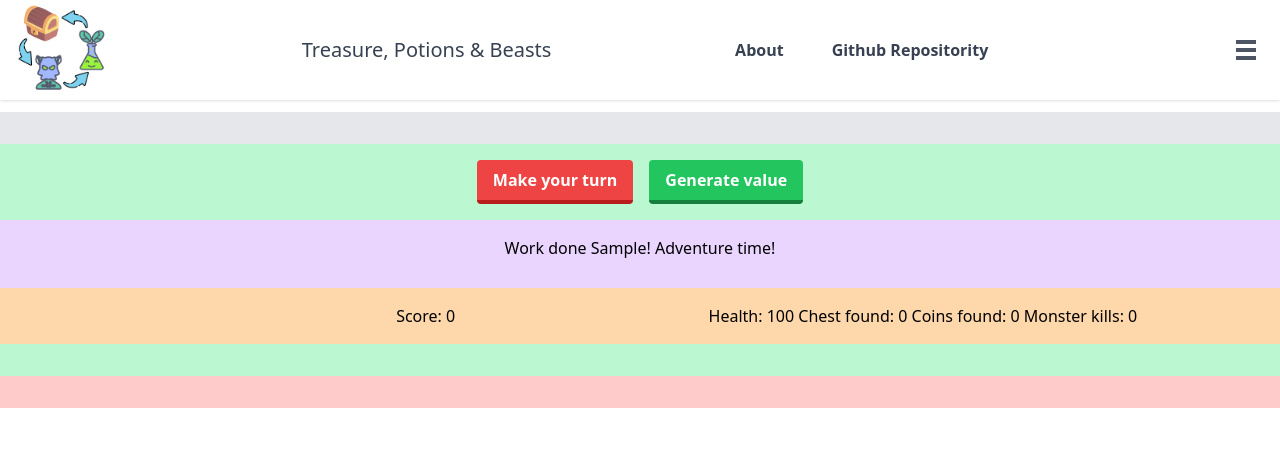
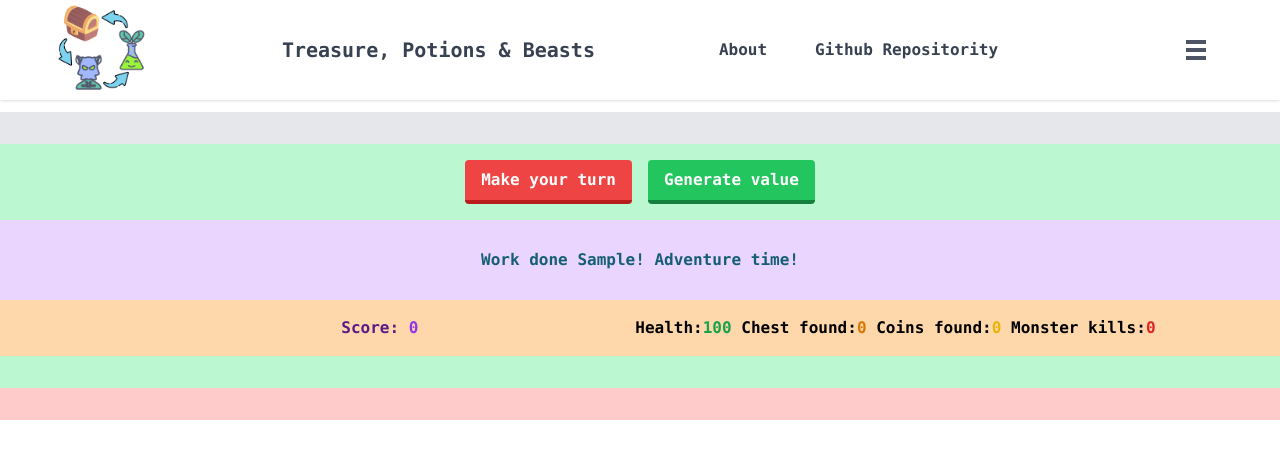
Before and after one commit to ivanoviliyan/TreasurePotions-Beasts, a website with bundled scripts: page index.html in a window 1280 px wide. Both pictures are taken after typing "Sample" into the empty fields and a click on the button "Submit". Built offline with nearby package versions, Linux system fonts and the light colour scheme.

Commit message:
update some stuff

```diff
--- a/JS/script.js
+++ b/JS/script.js
@@ -43,6 +43,10 @@ const monsters = [
 	'Ghost 👻',
 	'Yeti 🐻',
 ];
+let buttonPressCounter = 0;
+
+const alertPromptContainer = document.querySelector('#alert-prompt-container');
+const submitContainer = document.querySelector('#submitContainer');
 
 takeUserNameBtn.addEventListener('click', () => {
 	if (userName.value === '') {
@@ -62,6 +66,7 @@ takeUserNameBtn.addEventListener('click', () => {
 		//welcomeMsg.innerHTML = `Work done ${userName.value}! Adventure time!`;
 		potionChestMonsterBtn.disabled = false;
 		generateValue.disabled = true;
+		//submitContainer.remove();
 	}
 });
 
@@ -87,9 +92,16 @@ potionChestMonsterBtn.addEventListener('click', () => {
 	}
 	generateValue.disabled = false;
 	outputPotionChestMonster();
+	buttonPressCounter++;
 });
 
 generateValue.addEventListener('click', () => {
+	if (buttonPressCounter > 4) {
+		buttonPressCounter = 0;
+		while (gameLog.firstChild) {
+			gameLog.removeChild(gameLog.firstChild);
+		}
+	}
 	if (generateValue.disabled === true) {
 		generateValue.disabled === false;
 	} else {
@@ -115,7 +127,7 @@ generateValue.addEventListener('click', () => {
 			newGameBtn.style.display = 'none';
 			counter++;
 			alertPrompt.innerHTML += `You have ${totalCoins} coins. Do you want a extra live for ${lifeCost} coins?<br>`;
-			if (counter > 5) {
+			if (counter >= 5) {
 				alertPrompt.innerHTML +=
 					'Every time after your fifth dead your life cost 10 more coins to revive you!<br>';
 			}
@@ -254,13 +266,8 @@ function outputPotionChestMonsterValues() {
 			}
 			break;
 	}
-	const items = gameLog.getElementsByTagName('li');
-	if (items.length >= 11) {
-		while (gameLog.firstChild) {
-			gameLog.removeChild(gameLog.firstChild);
-		}
-	}
 }
+
 function buttonYesLogic() {
 	potionChestMonsterBtn.disabled = false;
 	gameLog.innerHTML = '';
--- a/index.html
+++ b/index.html
@@ -10,17 +10,12 @@
 		<link rel="stylesheet" href="./dist/output.css">
 		<script src="https://cdn.tailwindcss.com"></script>
 
-
 	</head>
-	<body>
+	<body class="font-mono">
 		<nav class="fixed top-0 left-0 bg-white w-full shadow">
-			<div class="container m-auto flex justify-between items-center text-gray-700">
-				<img src="images/logo.png" style="margin-left: 10px" width="100px" height="100px" alt="your-image">
-				<h1 class="pl-8 py-4 text-xl font-bold*">Treasure, Potions & Beasts
-
-
-				</h1>
-
+			<div class="container m-auto flex justify-around items-center text-gray-700">
+				<img src="images/logo.png" width="100px" height="100px" alt="your-image">
+				<h1 class="font-press-start pl-8 py-4 text-xl font-bold">Treasure, Potions & Beasts</h1>
 				<link rel="icon" type="image/x-icon" href="/images/logo.ico">
 				<ul class="hidden md:flex items-center pr-10 text-base font-semibold cursor-pointer">
 					<li class="hover:bg-gray-200 py-4 px-6">About</li>
@@ -42,7 +37,7 @@
 		</nav>
 
 		<section class="mt-28 w-full flex-col justify-center">
-			<div class="w-full gap-4 flex justify-center bg-gray-200 p-4">
+			<div id="submitContainer" class="w-full gap-4 flex justify-center bg-gray-200 p-4">
 				<!--
 				<label class="block text-gray-700 text-sm font-bold mb-2" for="user-name" id="user-name-label">
                     Username:
@@ -57,18 +52,18 @@
 				<button class="bg-red-500 hover:bg-red-400 text-white font-bold py-2 px-4 border-b-4 border-red-700 hover:border-red-500 rounded" id="potion-chest-monster-btn">Make your turn</button>
 				<button class="bg-green-500 hover:bg-green-400 text-white font-bold py-2 px-4 border-b-4 border-green-700 hover:border-green-500 rounded" id="generate-value-btn">Generate value</button>
 			</div>
-			<div class="w-full gap-4 flex-col justify-around bg-purple-200 p-4">
-				<p class="justify-center flex" id="alert-prompt"></p>
+			<div id="alert-prompt-container" class="w-full gap-4 flex-col justify-around bg-purple-200 p-4">
+				<p class="justify-center flex text-center font-extrabold text-cyan-800 pt-3" id="alert-prompt"></p>
 				<div class="justify-center gap-5 flex pt-3" id="alert-prompt-div"></div>
 			</div>
 			<div class="w-full align-around justify-around text-center flex bg-orange-200 p-4">
 				<p id="welcome-msg"></p>
-				<p id="score">Score: <span id="score-span">0</span></p>
-				<p id="player-stats">
-					Health: <span id="player-health">100</span> Chest found:
-					<span id="player-chests">0</span> Coins found:
-					<span id="player-total-coins">0</span> Monster kills:
-					<span id="player-monster-kills">0</span>
+				<p id="score" class="font-bold text-purple-900">Score: <span id="score-span" class="text-purple-600">0</span></p>
+				<p id="player-stats" >
+					<span class="font-bold">Health:</span><span id="player-health" class="text-green-600 font-bold">100</span>
+					<span class="font-bold">Chest found:</span><span id="player-chests" class="text-amber-600 font-bold">0
+					</span> <span class="font-bold">Coins found:</span><span id="player-total-coins" class="text-yellow-500 font-bold">0</span>
+					<span class="font-bold">Monster kills:</span><span id="player-monster-kills" class="text-red-600 font-bold">0</span>
 				</p>
 
 			</div>
--- a/tailwind.config.js
+++ b/tailwind.config.js
@@ -5,7 +5,7 @@ module.exports = {
 		extend: {
 			display: ['group-focus'],
 			opacity: ['group-focus'],
-			inset: ['group-focus']
+			inset: ['group-focus'],
 		},
 	},
 	plugins: [],
```
Also changed, not shown: dist/output.css.
